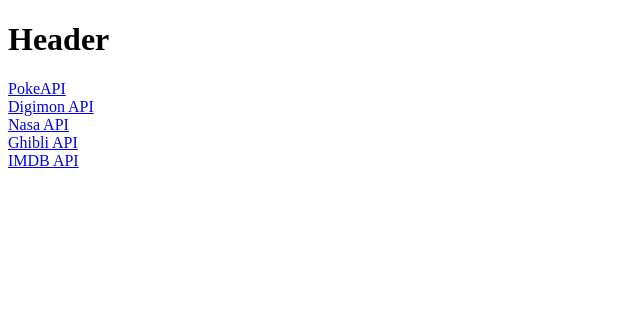
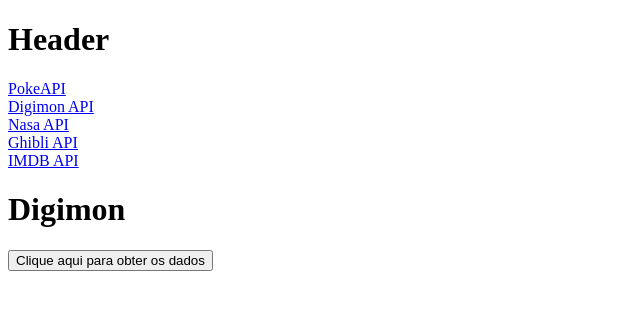
Before and after one commit to marcosnaofazisso/memories-of-requests, a React (Create React App) app in the folder requests/: page /digimon in a window 1280 px wide. Shown: the top 310 px of the page, without its empty margins (0-640 px from the left). Built offline with nearby package versions, Linux system fonts and the light colour scheme.

Commit message:
dinishing digimon api

```diff
--- a/requests/src/AppRoutes.jsx
+++ b/requests/src/AppRoutes.jsx
@@ -4,6 +4,8 @@
 import Nasa from './components/Nasa';
 import Pokeapi from './components/Pokeapi';
 import Home from './components/Home';
+import Digimon from './components/Digimon';
+import ChuckNorris from './components/ChuckNorris';
 
 function AppRoutes() {
     return (
@@ -11,8 +13,10 @@
             <Routes>
                 <Route path="/" element={<Home />} />
                 <Route path="/pokemon" element={<Pokeapi />} />
+                <Route path="/digimon" element={<Digimon />} />
+                <Route path="/ghibli" element={<Ghibli />} />
                 <Route path="/nasa" element={<Nasa />} />
-                <Route path="/ghibli" element={<Ghibli />} />
+                <Route path="/chucknorris" element={<ChuckNorris />} />
             </Routes>
         </>
     )
--- a/requests/src/components/Digimon.jsx
+++ b/requests/src/components/Digimon.jsx
@@ -1,9 +1,35 @@
-import React from 'react'
+import React, { useState } from 'react'
+import axios from 'axios'
 
 function Digimon() {
+    const url = "https://digimon-api.vercel.app/api/digimon"
+
+    const [digimons, setDigimons] = useState();
+
+    function getData() {
+        axios.get(url)
+            .then(response => {
+                console.log(response)
+                setDigimons(response.data)
+            })
+            .catch(error => console.log("Error" + error))
+
+    }
     return (
         <>
             <h1>Digimon</h1>
+            <button onClick={() => getData()}>Clique aqui para obter os dados</button>
+            {/* {<h1>JSON: </h1> && JSON.stringify(digimons)} */}
+            {digimons?.map(digimon => {
+                return (
+                    <div key={digimon.name}>
+                        <h2>{digimon.name}</h2>
+                        <img src={digimon.img} alt={digimon.name} />
+                        <p>{digimon.level}</p>
+                    </div>
+                )
+            })}
+
         </>
     )
 }
```
